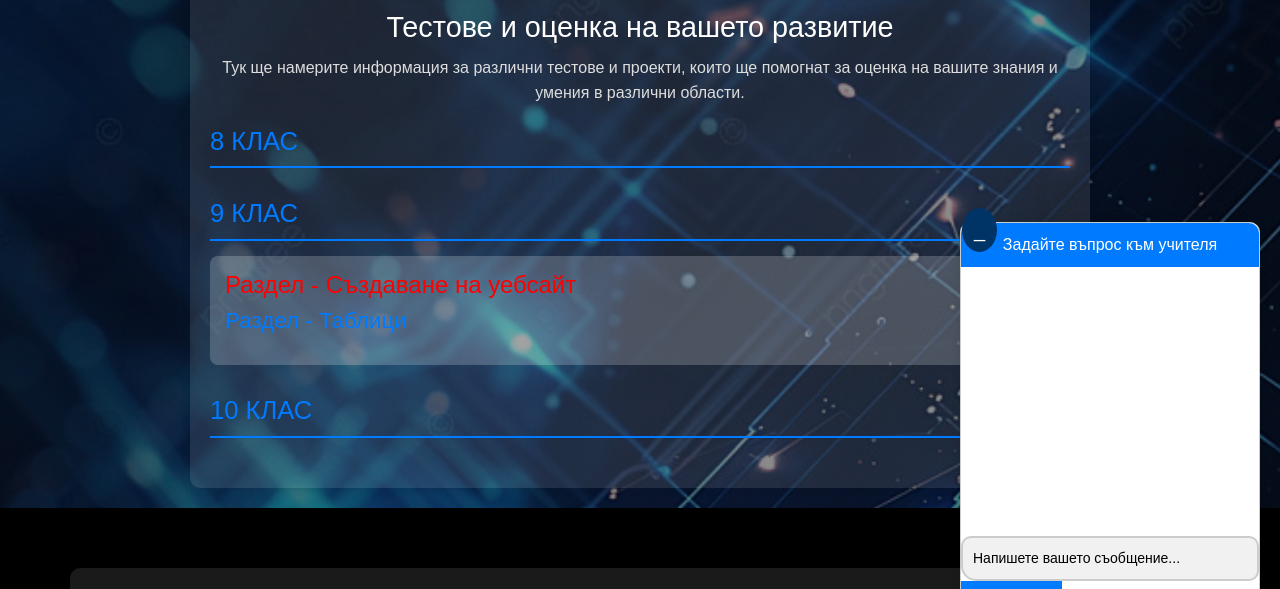
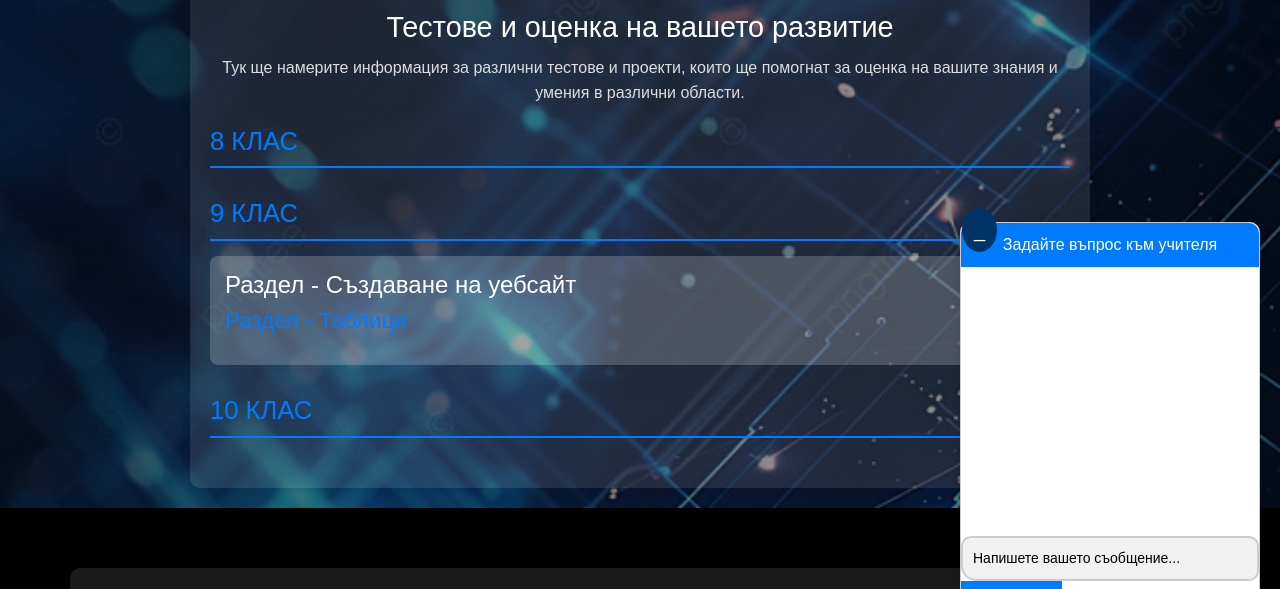
Before and after one commit to sashko303/stu2001181017, a plain HTML site: page about.html in a window 1280 px wide. Both pictures are taken after a click on the element "9 КЛАС". Shown: the part 158-747 px from the top of the page. Drawn offline with nearby package versions, Linux system fonts and the light colour scheme.

Commit message:
Update about.html

```diff
--- a/about.html
+++ b/about.html
@@ -57,7 +57,7 @@
                 <h3 class="toggle-section">9 КЛАС</h3>
                 <div class="section-content">
                     <div class="section">
-                        <h4 class="toggle-subsection" style="color: red;">Раздел - Създаване на уебсайт</h4>
+                        <h4 class="toggle-subsection">Раздел - Създаване на уебсайт</h4>
                         <div class="subsection-content">
                              <p><u style="color: red;">Предай тук</u> <br>* Предайте проекта си тук, като изберете подходящия файл и следвате инструкциите на платформата.</p>
                             <a href="https://forms.gle/example" target="_blank" class="test-link" style="color: red;">Изпълнете теста тук</a>
```
